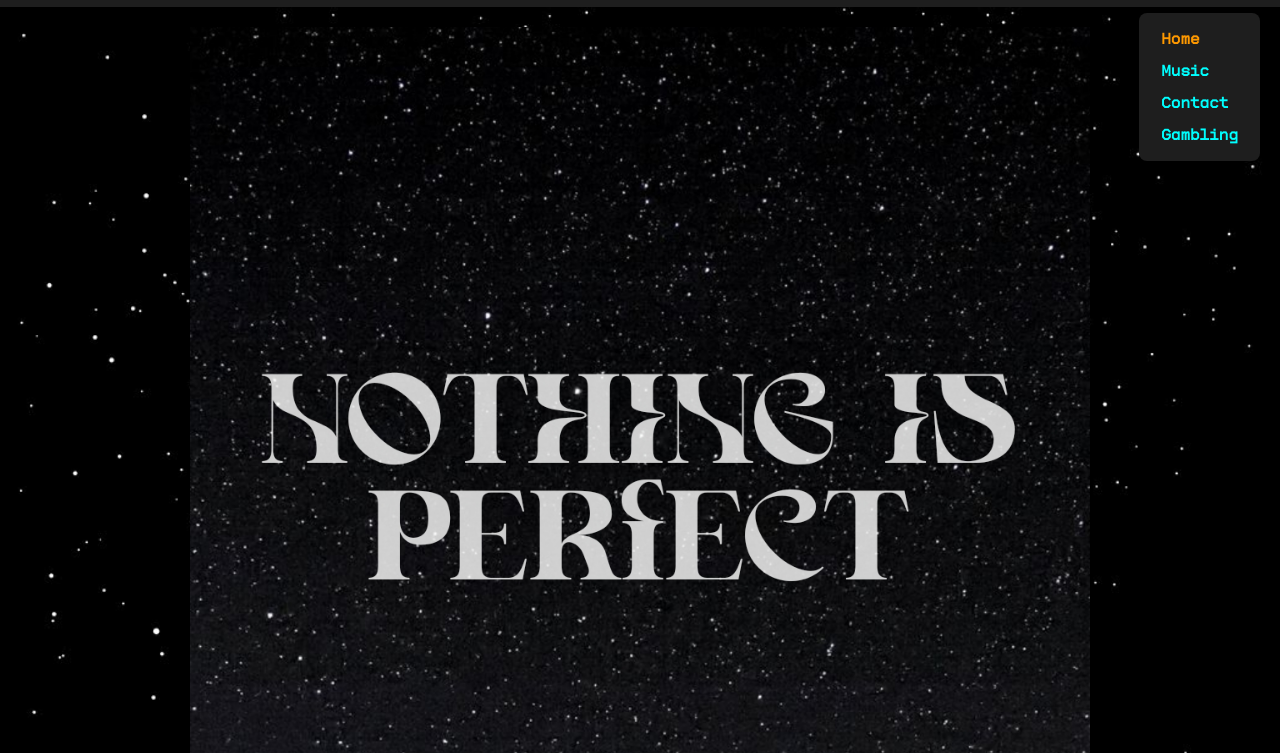
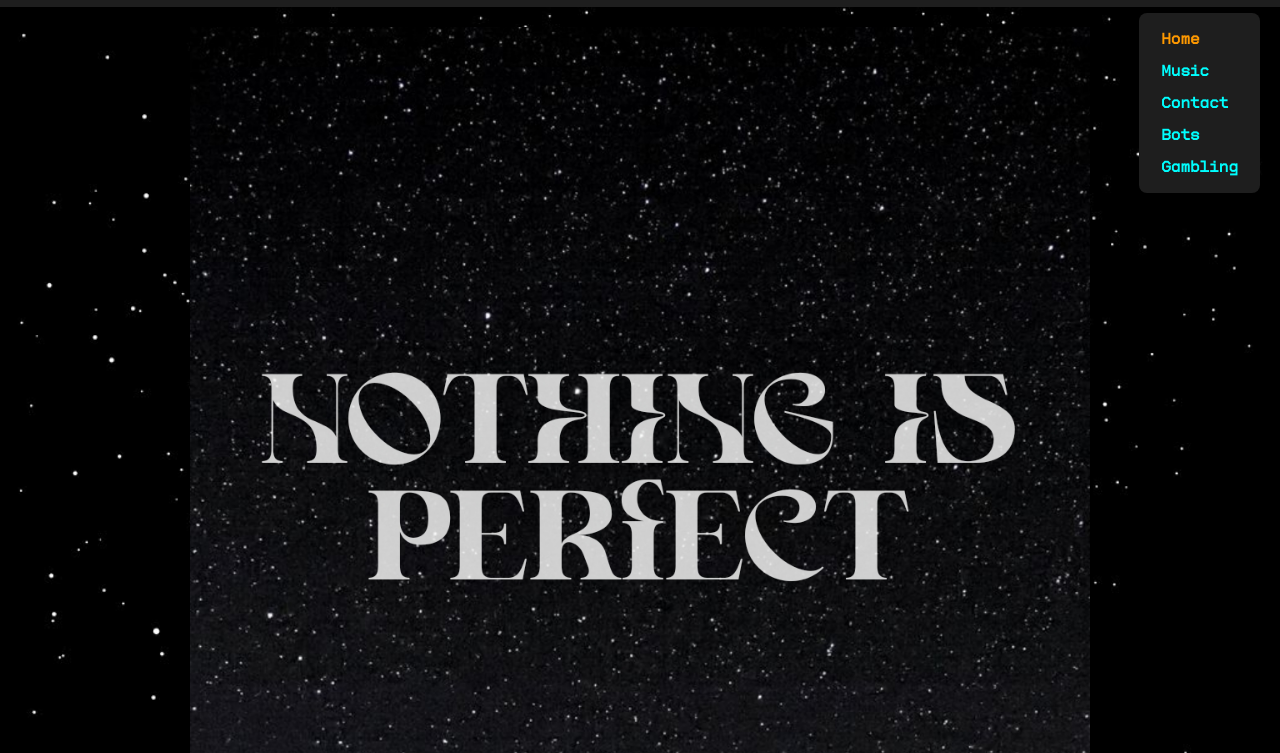
Before and after one commit to pbnt40/prdx, a plain HTML site: page index.html in a window 1280 px wide. Both pictures are taken after a click on the element "Open Menu". Shown: the part 47-800 px from the top of the page. Drawn offline with Linux system fonts and the light colour scheme.

Commit message:
Update index.html

```diff
--- a/index.html
+++ b/index.html
@@ -18,6 +18,7 @@
       <a href="/" aria-current="page">Home</a>
       <a href="/music">Music</a>
       <a href="/contact">Contact</a>
+      <a href="/bots">Bots</a>
       <a href="/gambling">Gambling</a>
     </div>
   </nav>
```
